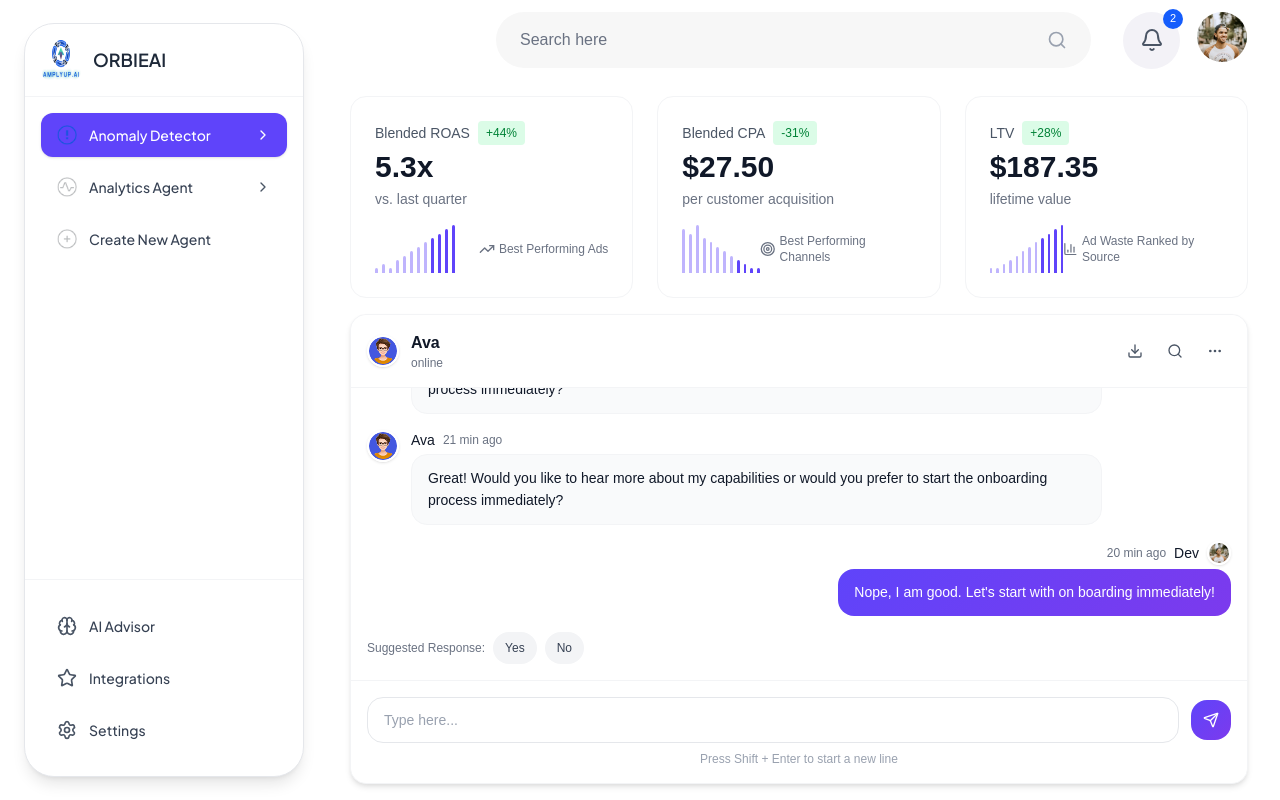
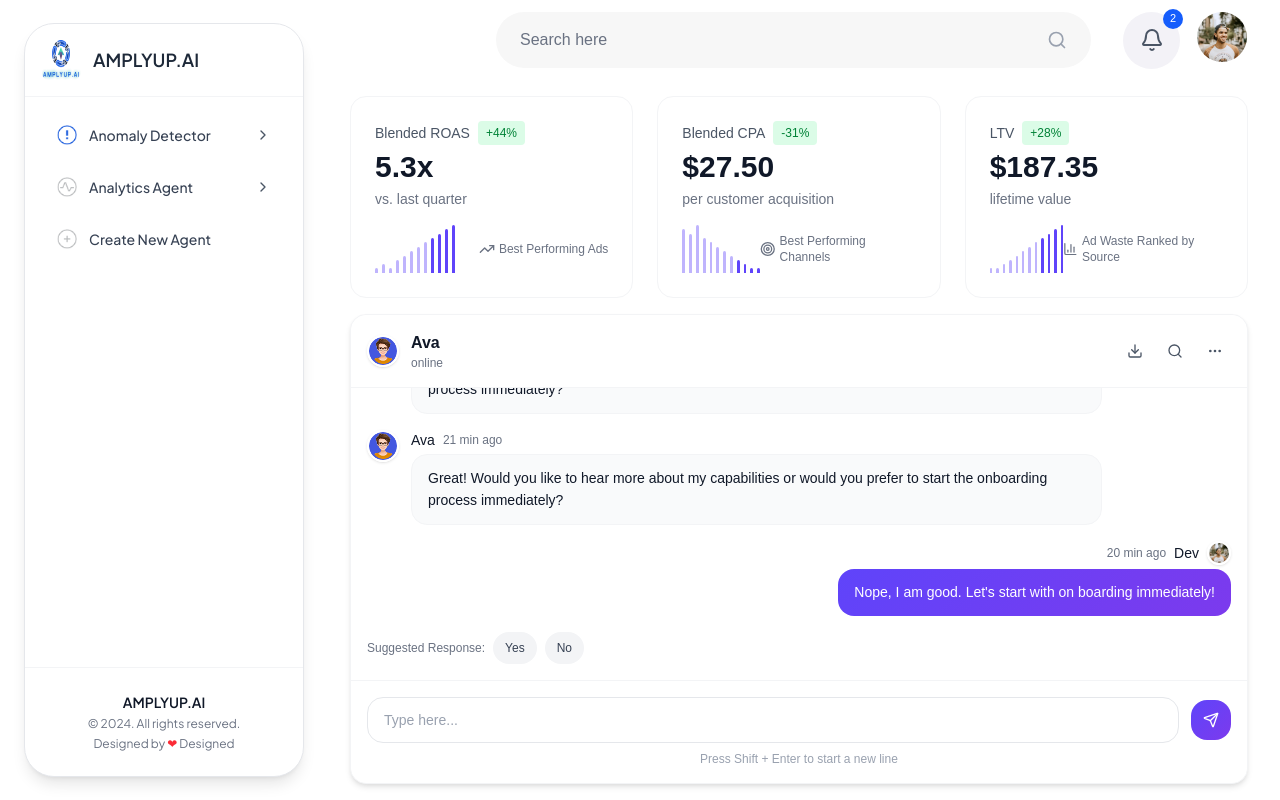
Before and after one commit to Yasir349913/ecomerise-project, a Next.js app: page / in a window 1280 px wide. Built offline with nearby package versions, Linux system fonts and the light colour scheme.

Commit message:
changings fixed

```diff
--- a/src/components/common/sideBar.js
+++ b/src/components/common/sideBar.js
@@ -1,14 +1,12 @@
 "use client";
 import React, { useEffect, useRef, useState } from "react";
 import Link from "next/link";
-import { usePathname } from "next/navigation";
+import { usePathname, useRouter } from "next/navigation";
 import {
   FileText,
   Brain,
   Menu,
   X,
-  Home,
-  BarChart3,
   Plus,
   Settings,
   Star,
@@ -16,32 +14,120 @@ import {
   ChevronRight,
 } from "lucide-react";
 
+const SIDEBAR_STORAGE_KEY = "sidebar:lastOpenParent";
+const SIDEBAR_SUPPRESS_KEY = "sidebar:suppressUntil";
+const SUPPRESS_DURATION_MS = 1500;
+
 const Sidebar = () => {
   const pathname = usePathname();
+  const router = useRouter();
 
-  // --- Mobile drawer state ---
+  // Mobile drawer state
   const [mobileOpen, setMobileOpen] = useState(false);
   const drawerRef = useRef(null);
 
-  // --- Expandable menu state ---
-  const [expandedMenus, setExpandedMenus] = useState({
-    anomalyDetector: false,
-    analyticsAgent: false,
+  // Expandable menu state - lazy init prefers pathname, then localStorage, then collapsed
+  const [expandedMenus, setExpandedMenus] = useState(() => {
+    // If we can read the pathname synchronously, prefer it
+    try {
+      const p = typeof window !== "undefined" ? window.location.pathname : null;
+      if (p) {
+        if (p.startsWith("/anomaly"))
+          return { anomalyDetector: true, analyticsAgent: false };
+        if (p.startsWith("/analytics"))
+          return { anomalyDetector: false, analyticsAgent: true };
+      }
+    } catch (e) {
+      // ignore
+    }
+
+    // Fallback: try persisted value
+    try {
+      if (typeof window !== "undefined") {
+        const stored = localStorage.getItem(SIDEBAR_STORAGE_KEY);
+        if (stored === "anomalyDetector")
+          return { anomalyDetector: true, analyticsAgent: false };
+        if (stored === "analyticsAgent")
+          return { anomalyDetector: false, analyticsAgent: true };
+      }
+    } catch (e) {
+      // ignore storage errors
+    }
+
+    // Default: both collapsed
+    return { anomalyDetector: false, analyticsAgent: false };
   });
 
-  // Auto-expand based on current path
+  // Helper: persist which parent is open and set state so only that parent is open
+  const persistAndOpenOnly = (menuKey) => {
+    setExpandedMenus(() => {
+      const next = { anomalyDetector: false, analyticsAgent: false };
+      next[menuKey] = true;
+      return next;
+    });
+
+    if (typeof window !== "undefined") {
+      try {
+        localStorage.setItem(SIDEBAR_STORAGE_KEY, menuKey);
+      } catch (e) {
+        // ignore
+      }
+    }
+  };
+
+  // Helper: collapse all and remove persisted open
+  const clearPersistedOpen = () => {
+    setExpandedMenus({ anomalyDetector: false, analyticsAgent: false });
+
+    if (typeof window !== "undefined") {
+      try {
+        localStorage.removeItem(SIDEBAR_STORAGE_KEY);
+      } catch (e) {
+        // ignore
+      }
+    }
+  };
+
+  // Helper: set session suppress so auto-expand effect skips for a short time (survives remount)
+  const setSuppressForShortWhile = () => {
+    if (typeof window === "undefined") return;
+    try {
+      const until = Date.now() + SUPPRESS_DURATION_MS;
+      sessionStorage.setItem(SIDEBAR_SUPPRESS_KEY, String(until));
+    } catch (e) {
+      // ignore
+    }
+  };
+
+  // read whether suppression is active
+  const isSuppressed = () => {
+    if (typeof window === "undefined") return false;
+    try {
+      const s = sessionStorage.getItem(SIDEBAR_SUPPRESS_KEY);
+      if (!s) return false;
+      const until = Number(s);
+      return !Number.isNaN(until) && Date.now() < until;
+    } catch (e) {
+      return false;
+    }
+  };
+
+  // Auto-expand based on current path (prefix matching).
+  // Skip if suppression session key is active.
   useEffect(() => {
-    if (pathname === "/anomaly-main" || pathname === "/anomaly-agent-journal") {
-      setExpandedMenus((prev) => ({ ...prev, anomalyDetector: true }));
-    } else if (
-      pathname === "/analytics-main" ||
-      pathname === "/analytics-agent-journal"
-    ) {
-      setExpandedMenus((prev) => ({ ...prev, analyticsAgent: true }));
+    if (!pathname) return;
+
+    if (isSuppressed()) return;
+
+    if (pathname.startsWith("/anomaly")) {
+      persistAndOpenOnly("anomalyDetector");
+    } else if (pathname.startsWith("/analytics")) {
+      persistAndOpenOnly("analyticsAgent");
     }
+    // otherwise keep current (don't override)
   }, [pathname]);
 
-  // Close drawer when route changes
+  // Close drawer when route changes - only for mobile
   useEffect(() => {
     setMobileOpen(false);
   }, [pathname]);
@@ -53,11 +139,29 @@ const Sidebar = () => {
     return () => window.removeEventListener("keydown", onKey);
   }, [mobileOpen]);
 
+  // toggle: open only one parent at a time (or close if clicking open parent)
   const toggleMenu = (menuKey) => {
-    setExpandedMenus((prev) => ({
-      ...prev,
-      [menuKey]: !prev[menuKey],
-    }));
+    setExpandedMenus((prev) => {
+      const isCurrentlyOpen = !!prev[menuKey];
+      if (isCurrentlyOpen) {
+        // close it
+        return { ...prev, [menuKey]: false };
+      } else {
+        // open only this one
+        const next = {};
+        Object.keys(prev).forEach((k) => {
+          next[k] = k === menuKey;
+        });
+        return next;
+      }
+    });
+
+    // persist if opening
+    try {
+      if (typeof window !== "undefined") {
+        localStorage.setItem(SIDEBAR_STORAGE_KEY, menuKey);
+      }
+    } catch (e) {}
   };
 
   const menuStructure = [
@@ -66,18 +170,10 @@ const Sidebar = () => {
       icon: "custom",
       iconSrc: "/images/icon1.png",
       label: "Anomaly Detector",
-      href: "/",
+      href: "/anomaly-main",
       submenus: [
-        {
-          icon: FileText,
-          label: "Main",
-          href: "/",
-        },
-        {
-          icon: FileText,
-          label: "Agent Journal",
-          href: "/agentJournal",
-        },
+        { icon: FileText, label: "Main", href: "/" },
+        { icon: FileText, label: "Agent Journal", href: "/agentJournal" },
       ],
     },
     {
@@ -85,18 +181,10 @@ const Sidebar = () => {
       icon: "custom",
       iconSrc: "/images/icon2.png",
       label: "Analytics Agent",
-      href: "/analytics",
+      href: "/analytics-main",
       submenus: [
-        {
-          icon: FileText,
-          label: "Main",
-          href: "/",
-        },
-        {
-          icon: FileText,
-          label: "Agent Journal",
-          href: "/agentJournal",
-        },
+        { icon: FileText, label: "Main", href: "/" },
+        { icon: FileText, label: "Agent Journal", href: "/agentJournal" },
       ],
     },
     {
@@ -111,22 +199,11 @@ const Sidebar = () => {
 
   const bottomMenuItems = [
     { icon: Brain, label: "AI Advisor", href: "/ai-advisor" },
-    {
-      icon: Star,
-      label: "Integrations",
-      href: "/integrations",
-    },
-    {
-      icon: Settings,
-      label: "Settings",
-      href: "/settings",
-    },
+    { icon: Star, label: "Integrations", href: "/integrations" },
+    { icon: Settings, label: "Settings", href: "/settings" },
   ];
 
-  const isActive = (href) => {
-    if (href === "/") return pathname === "/";
-    return pathname === href;
-  };
+  const isActive = (href) => pathname === href;
 
   const renderIcon = (item, active = false, sizeHint = "lg") => {
     const sizeClass =
@@ -140,7 +217,7 @@ const Sidebar = () => {
         const colorClass = active ? "text-white" : "text-gray-600";
         return <IconComp className={`${sizeClass} ${colorClass}`} />;
       } catch (err) {
-        // swallow and continue to fallback
+        // fallback
       }
     }
 
@@ -165,7 +242,7 @@ const Sidebar = () => {
       );
     }
 
-    return <span className={`${sizeClass}`} />;
+    return <span className={sizeClass} />;
   };
 
   const baseClasses =
@@ -215,7 +292,7 @@ const Sidebar = () => {
 
       <aside
         ref={drawerRef}
-        className={`${baseClasses} ${motionClasses} w-64 md:w-68 lg:w-72 xl:w-80 max-w-64 md:max-w-68 lg:max-w-72 xl:max-w-80 min-w-64 md:min-w-68 lg:min-w-72 xl:min-w-80`}
+        className={`${baseClasses} ${motionClasses}`}
         style={{
           width: "280px",
           maxWidth: "280px",
@@ -237,7 +314,7 @@ const Sidebar = () => {
               className="w-8 h-8 md:w-9 md:h-9 lg:w-10 lg:h-10 rounded-lg"
             />
             <span className="text-sm md:text-base lg:text-lg font-semibold text-gray-800 font-['Plus_Jakarta_Sans',sans-serif] truncate">
-              {pathname === "/" ? "ORBIEAI" : "AMPLYUP.AI"}
+              {pathname === "/anomaly-main" ? "ORBIEAI" : "AMPLYUP.AI"}
             </span>
           </div>
         </div>
@@ -248,7 +325,7 @@ const Sidebar = () => {
             {menuStructure.map((item) => {
               const active = isActive(item.href);
               const hasSubmenus = item.submenus && item.submenus.length > 0;
-              const isExpanded = expandedMenus[item.id];
+              const isExpanded = !!expandedMenus[item.id];
 
               return (
                 <li key={item.id}>
@@ -263,7 +340,11 @@ const Sidebar = () => {
                       if (hasSubmenus) {
                         toggleMenu(item.id);
                       } else {
-                        window.location.href = item.href;
+                        // top-level without submenus: collapse, clear persisted open,
+                        // set a short-lived suppress token to survive remounts, then navigate
+                        clearPersistedOpen();
+                        setSuppressForShortWhile();
+                        router.push(item.href);
                       }
                     }}
                   >
@@ -296,14 +377,24 @@ const Sidebar = () => {
                   {hasSubmenus && isExpanded && (
                     <ul className="mt-1 space-y-1">
                       {item.submenus.map((submenu, subIndex) => {
-                        const subActive = isActive(submenu.href);
+                        // active only if pathname matches AND this parent is expanded
+                        const subActive =
+                          pathname === submenu.href && expandedMenus[item.id];
+
                         const submenuClass = subActive
                           ? "flex items-center px-3 md:px-4 py-2.5 rounded-xl text-sm font-medium transition-all duration-200 bg-[#5F44FA] text-white shadow-sm ml-4"
                           : "flex items-center px-6 md:px-8 py-2.5 rounded-xl text-sm font-medium transition-all duration-200 text-gray-600 hover:bg-gray-50 hover:text-gray-900 ml-4";
 
                         return (
                           <li key={subIndex}>
-                            <Link href={submenu.href} className={submenuClass}>
+                            <Link
+                              href={submenu.href}
+                              className={submenuClass}
+                              onClick={() => {
+                                // Keep only this parent expanded when clicking its submenu and persist
+                                persistAndOpenOnly(item.id);
+                              }}
+                            >
                               {renderIcon(submenu, subActive, "sm")}
                               <span className="truncate text-sm font-medium font-['Plus_Jakarta_Sans',sans-serif]">
                                 {submenu.label}
@@ -321,7 +412,7 @@ const Sidebar = () => {
         </nav>
 
         {/* Bottom Section */}
-        {pathname === "/" ? (
+        {pathname === "/anomaly-main" ? (
           <nav className="px-3 md:px-4 py-4 md:py-6 flex-shrink-0 border-t border-gray-100">
             <ul className="space-y-2">
               {bottomMenuItems.map((item, index) => {
```
Also changed, not shown: src/components/anomalyDetector/anomalyChat.jsx (+77 -46 lines).
